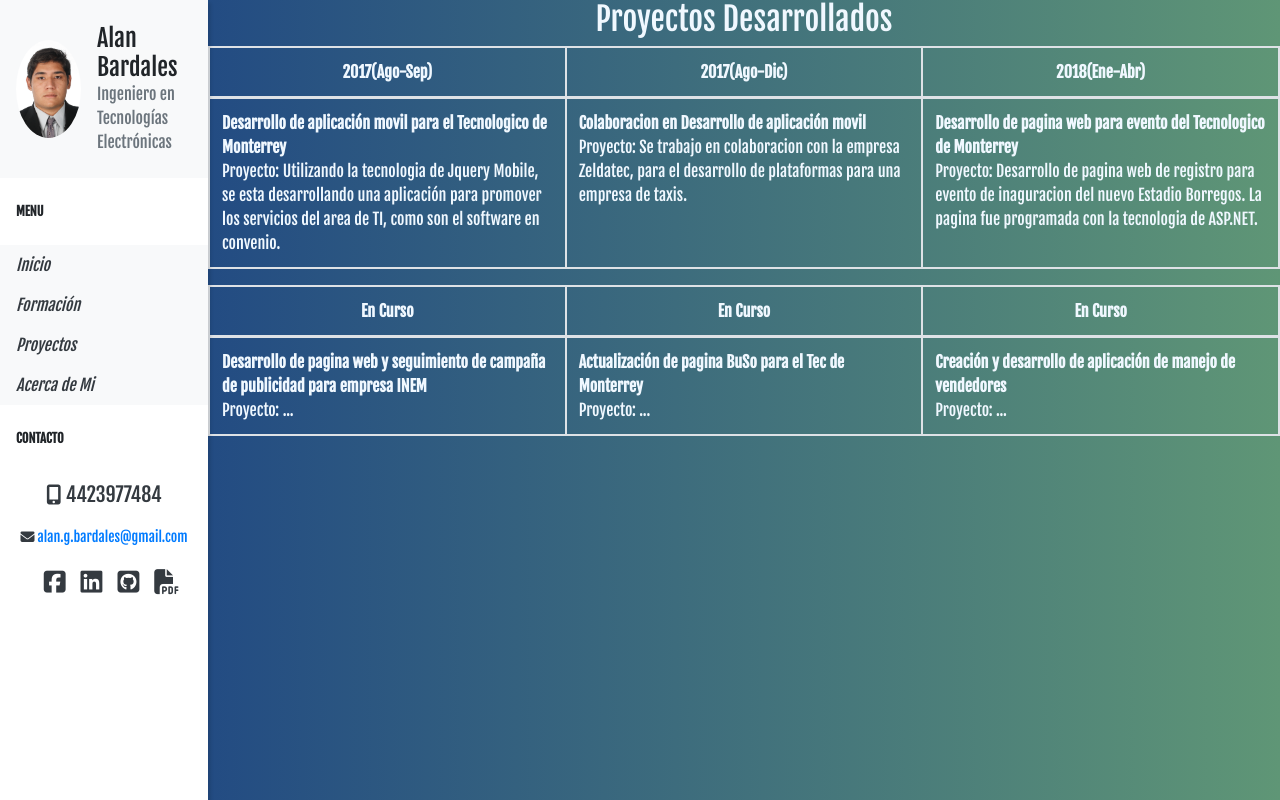
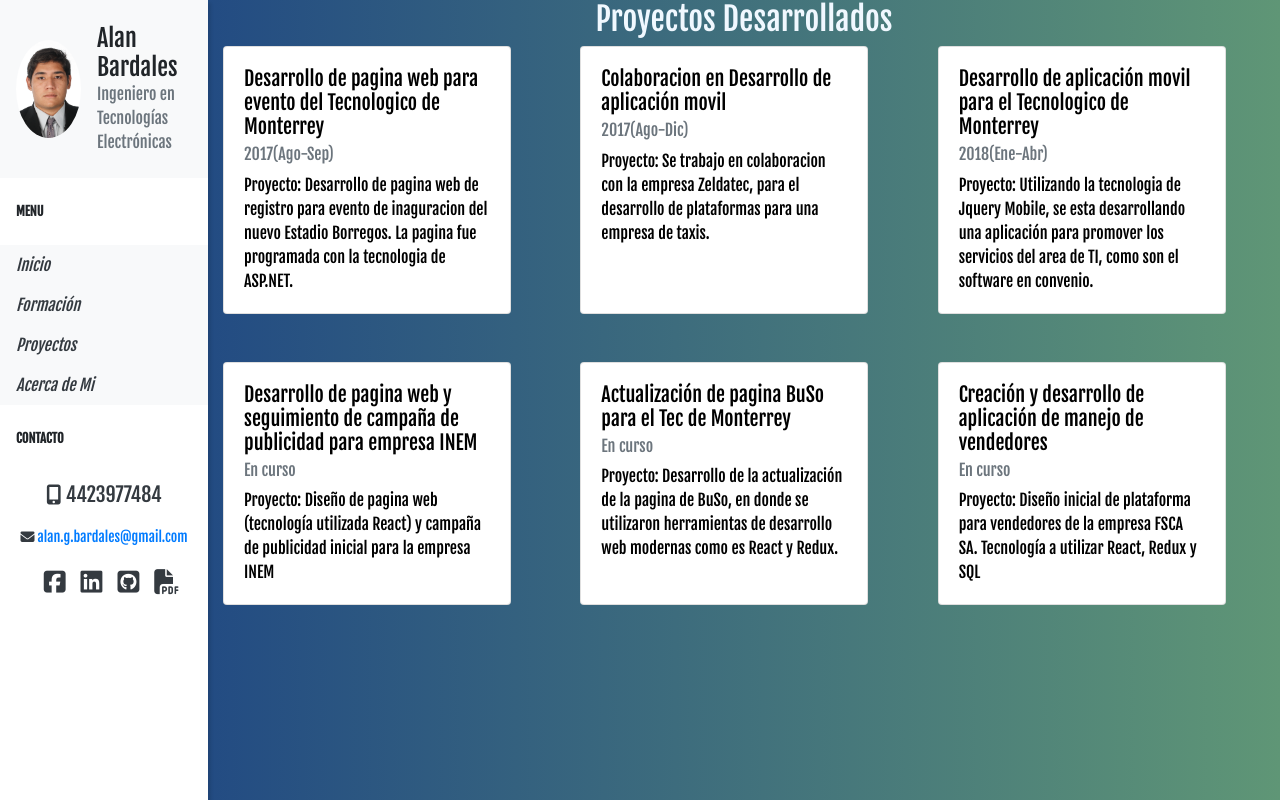
Before and after one commit to AlanBar13/alanbar13.github.io, a React (Create React App) app: page /proyectos in a window 1280 px wide. Built offline with nearby package versions, Linux system fonts and the light colour scheme.

Commit message:
Content changes 2

```diff
--- a/src/components/About.js
+++ b/src/components/About.js
@@ -49,7 +49,7 @@
           Udemy obteniendo un certificado de finalizacion del curso.
         </li>
         <li className="list-group-item">
-          Curso: Moder Web Development with React and Redux [2019 Upate] (En
+          Curso: Modern Web Development with React and Redux [2019 Upate] (En
           Curso), Udemy obteniendo un certificado de finalizacion del curso
         </li>
         <li className="list-group-item">
--- a/src/components/App.js
+++ b/src/components/App.js
@@ -43,7 +43,14 @@
     return (
       <BrowserRouter>
         <NavBar />
-        <div className={`page-content ${mobile}`}>
+        <div
+          className={`page-content ${mobile}`}
+          onClick={() => {
+            if (mobile === "mobile") {
+              this.props.isHidden("hidden");
+            }
+          }}
+        >
           <Route path="/" exact component={Main}></Route>
           <Route path="/formacion" component={Formation}></Route>
           <Route path="/acerca" component={About}></Route>
--- a/src/components/Formation.js
+++ b/src/components/Formation.js
@@ -6,6 +6,7 @@
       <div className="main container">
         <h2>Formación académica</h2>
         <table className="table">
+          <tbody>
             <tr style={{ textAlign: "start" }}>
               <td>2010-2015</td>
               <td>
@@ -23,10 +24,12 @@
               <td>2007-2010</td>
               <td>Preaparatoria en ITESM Campus Querétaro</td>
             </tr>
+          </tbody>
         </table>
         <div className="pt-4 pb-4"></div>
         <h2>Formación Profesional</h2>
         <table className="table">
+          <tbody>
             <tr style={{ textAlign: "start" }}>
               <td>2017(Ene- )</td>
               <td>
@@ -67,14 +70,15 @@
               <td>2015(Ene-May)</td>
               <td>
                 <strong>
-                Proyecto Centro de Apoyo al Desarrollo (CAD) en conjunto con la
-                empresa LiCore
+                  Proyecto Centro de Apoyo al Desarrollo (CAD) en conjunto con
+                  la empresa LiCore
                 </strong>
-              <br /> Proyecto: Desarrollo de controladores (en el lenguaje VHDL)
-              y elaboración de una tarjeta de adquisición de datos para tarjetas
-              Xilinx
+                <br /> Proyecto: Desarrollo de controladores (en el lenguaje
+                VHDL) y elaboración de una tarjeta de adquisición de datos para
+                tarjetas Xilinx
               </td>
             </tr>
+          </tbody>
         </table>
       </div>
     );
--- a/src/components/Main.js
+++ b/src/components/Main.js
@@ -32,6 +32,7 @@
           </div>
 
           <div className="row justify-content-center main-list">
+            <h4>Areas de Interes:</h4>
             <ul className="list-group" style={{ color: "#173d85" }}>
               <li className="list-group-item">Sistemas Embebidos</li>
               <li className="list-group-item">Desarrollo Web</li>
--- a/src/components/Projects.js
+++ b/src/components/Projects.js
@@ -5,77 +5,97 @@
     <div className="main container-fluid">
       <h2>Proyectos Desarrollados</h2>
       <div className="row">
-        <table className="table table-bordered">
-          <thead>
-            <tr className="row m-0">
-              <th className="d-inline-block col-4">2017(Ago-Sep)</th>
-              <th className="d-inline-block col-4">2017(Ago-Dic)</th>
-              <th className="d-inline-block col-4">2018(Ene-Abr)</th>
-            </tr>
-          </thead>
-          <tbody>
-            <tr className="row m-0" style={{ textAlign: "start" }}>
-              <td className="d-inline-block col-4">
-                <strong>
-                  Desarrollo de aplicación movil para el Tecnologico de
-                  Monterrey
-                </strong>
-                <br />
+        <div className="col-sm">
+          <div className="card card-text h-100" style={{ width: "18rem" }}>
+            <div className="card-body">
+              <h5 className="card-title">
+                Desarrollo de pagina web para evento del Tecnologico de
+                Monterrey
+              </h5>
+              <h6 className="card-subtitle mb-2 text-muted">2017(Ago-Sep)</h6>
+              <p className="card-text">
+                Proyecto: Desarrollo de pagina web de registro para evento de
+                inaguracion del nuevo Estadio Borregos. La pagina fue programada
+                con la tecnologia de ASP.NET.
+              </p>
+            </div>
+          </div>
+        </div>
+        <div className="col-sm">
+          <div className="card card-text h-100" style={{ width: "18rem" }}>
+            <div className="card-body">
+              <h5 className="card-title">
+                Colaboracion en Desarrollo de aplicación movil
+              </h5>
+              <h6 className="card-subtitle mb-2 text-muted">2017(Ago-Dic)</h6>
+              <p className="card-text">
+                Proyecto: Se trabajo en colaboracion con la empresa Zeldatec,
+                para el desarrollo de plataformas para una empresa de taxis.
+              </p>
+            </div>
+          </div>
+        </div>
+        <div className="col-sm">
+          <div className="card card-text h-100" style={{ width: "18rem" }}>
+            <div className="card-body">
+              <h5 className="card-title">
+                Desarrollo de aplicación movil para el Tecnologico de Monterrey
+              </h5>
+              <h6 className="card-subtitle mb-2 text-muted">2018(Ene-Abr)</h6>
+              <p className="card-text">
                 Proyecto: Utilizando la tecnologia de Jquery Mobile, se esta
                 desarrollando una aplicación para promover los servicios del
                 area de TI, como son el software en convenio.
-              </td>
-              <td className="d-inline-block col-4">
-                <strong>Colaboracion en Desarrollo de aplicación movil</strong>
-                <br /> Proyecto: Se trabajo en colaboracion con la empresa
-                Zeldatec, para el desarrollo de plataformas para una empresa de
-                taxis.
-              </td>
-              <td className="d-inline-block col-4">
-                <strong>
-                  Desarrollo de pagina web para evento del Tecnologico de
-                  Monterrey
-                </strong>
-                <br /> Proyecto: Desarrollo de pagina web de registro para
-                evento de inaguracion del nuevo Estadio Borregos. La pagina fue
-                programada con la tecnologia de ASP.NET.
-              </td>
-            </tr>
-          </tbody>
-        </table>
-        <table className="table table-bordered">
-          <thead>
-            <tr className="row m-0">
-              <th className="d-inline-block col-4">En Curso</th>
-              <th className="d-inline-block col-4">En Curso</th>
-              <th className="d-inline-block col-4">En Curso</th>
-            </tr>
-          </thead>
-          <tbody>
-            <tr className="row m-0" style={{ textAlign: "start" }}>
-              <td className="d-inline-block col-4">
-                <strong>
-                  Desarrollo de pagina web y seguimiento de campaña de
-                  publicidad para empresa INEM
-                </strong>
-                <br />
-                Proyecto: ...
-              </td>
-              <td className="d-inline-block col-4">
-                <strong>
-                  Actualización de pagina BuSo para el Tec de Monterrey
-                </strong>
-                <br /> Proyecto: ...
-              </td>
-              <td className="d-inline-block col-4">
-                <strong>
-                  Creación y desarrollo de aplicación de manejo de vendedores
-                </strong>
-                <br /> Proyecto: ...
-              </td>
-            </tr>
-          </tbody>
-        </table>
+              </p>
+            </div>
+          </div>
+        </div>
+      </div>
+      <div className="row mt-5">
+        <div className="col-sm">
+          <div className="card card-text h-100" style={{ width: "18rem" }}>
+            <div className="card-body">
+              <h5 className="card-title">
+                Desarrollo de pagina web y seguimiento de campaña de publicidad
+                para empresa INEM
+              </h5>
+              <h6 className="card-subtitle mb-2 text-muted">En curso</h6>
+              <p className="card-text">
+                Proyecto: Diseño de pagina web (tecnología utilizada React) y
+                campaña de publicidad inicial para la empresa INEM
+              </p>
+            </div>
+          </div>
+        </div>
+        <div className="col-sm">
+          <div className="card card-text h-100" style={{ width: "18rem" }}>
+            <div className="card-body">
+              <h5 className="card-title">
+                Actualización de pagina BuSo para el Tec de Monterrey
+              </h5>
+              <h6 className="card-subtitle mb-2 text-muted">En curso</h6>
+              <p className="card-text">
+                Proyecto: Desarrollo de la actualización de la pagina de BuSo,
+                en donde se utilizaron herramientas de desarrollo web modernas
+                como es React y Redux.
+              </p>
+            </div>
+          </div>
+        </div>
+        <div className="col-sm">
+          <div className="card card-text h-100" style={{ width: "18rem" }}>
+            <div className="card-body">
+              <h5 className="card-title">
+                Creación y desarrollo de aplicación de manejo de vendedores
+              </h5>
+              <h6 className="card-subtitle mb-2 text-muted">En curso</h6>
+              <p className="card-text">
+                Proyecto: Diseño inicial de plataforma para vendedores de la
+                empresa FSCA SA. Tecnología a utilizar React, Redux y SQL
+              </p>
+            </div>
+          </div>
+        </div>
       </div>
     </div>
   );
--- a/src/css/main.css
+++ b/src/css/main.css
@@ -59,6 +59,11 @@
   color: aliceblue;
 }
 
+.card-text {
+  color: black;
+  text-align: left;
+}
+
 [className*="col-"] {
   float: none;
   display: table-cell;
```
Lines whose indentation alone changed are shown as unchanged.
